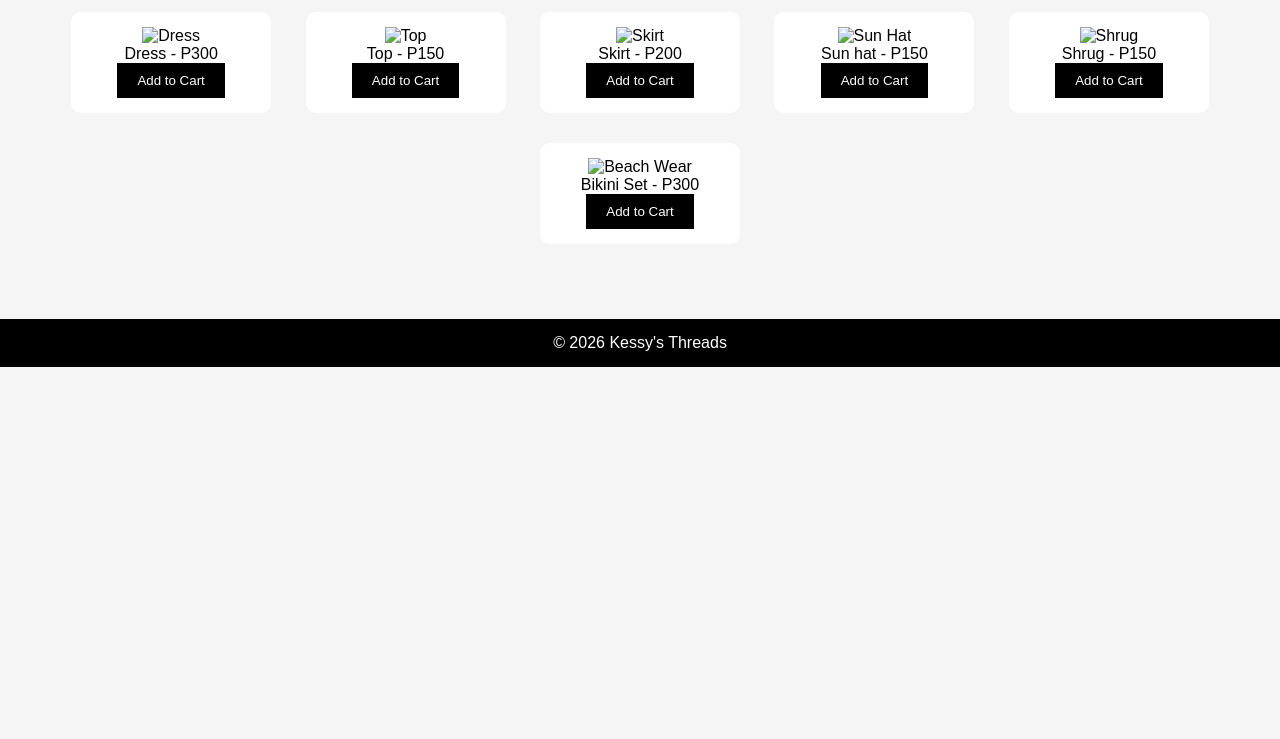
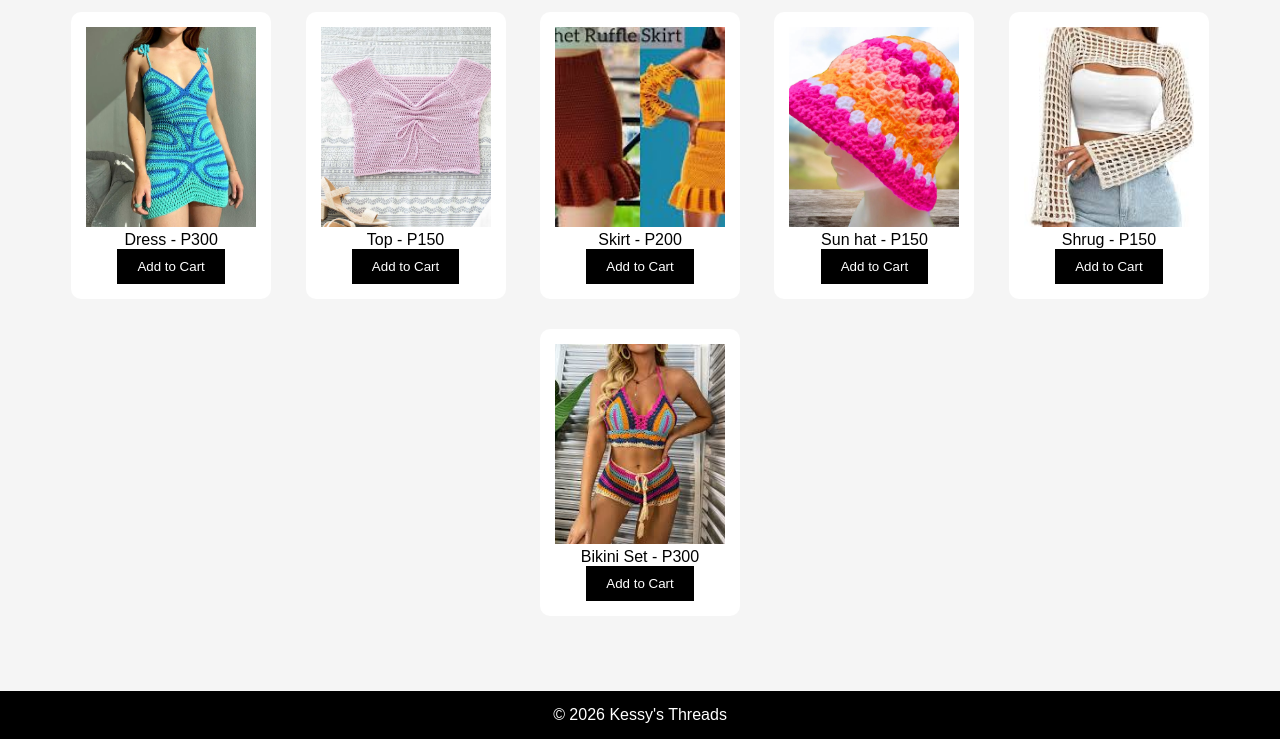
Before and after one commit to kesego-pixel/kessy-sThreads, a plain HTML site: page women.html in a window 1280 px wide. Shown: the part 166-905 px from the top of the page. Before the commit the page ends 800 px from the top, so only its background shows below. Drawn offline with Linux system fonts and the light colour scheme.

Commit message:
Add files via upload

```diff
--- a/women.html
+++ b/women.html
@@ -20,38 +20,38 @@
     <h2>Women's Collection</h2>
 
     <article>
-        <img src="images/dress.jpg" alt="Dress">
+        <img src="dress.jpg" alt="Dress">
         <p> Dress - P300</p>
         <button onclick="addToCart('Dress', 300)">Add to Cart</button>
     </article>
 
     <article>
-        <img src="images/top.jpg" alt="Top">
+        <img src="top.jpg" alt="Top">
         <p> Top - P150</p>
         <button onclick="addToCart('Top', 150)">Add to Cart</button>
     </article>
 
     <article>
-        <img src="images/skirt.jpg" alt="Skirt">
+        <img src="skirt.jpg" alt="Skirt">
         <p>Skirt - P200</p>
         <button onclick="addToCart('Skirt', 200)">Add to Cart</button>
     </article>
 
     <article>
-        <img src="images/ Bucket_Hat_.jpg" alt="Sun Hat">
+        <img src="Bucket_Hat_.jpg" alt="Sun Hat">
         <p>Sun hat - P150</p>
         <button onclick="addToCart('Sun hat', 150)">Add to Cart</button>
 
     </article>
 
     <article>
-        <img src="images/shrug.jpg" alt="Shrug">
+        <img src="shrug.jpg" alt="Shrug">
         <p>Shrug - P150</p>
         <button onclick="addToCart('Shrug', 150)">Add to Cart</button>
     </article>
 
     <article>
-        <img src="images/beach wear.jpg" alt="Beach Wear">
+        <img src="beach wear.jpg" alt="Beach Wear">
         <p>Bikini Set - P300</p>
         <button onclick="addToCart('Bikini Set', 300)">Add to Cart</button>
     </article>
```
Also changed, not shown: products.html (+2 -3 lines).
